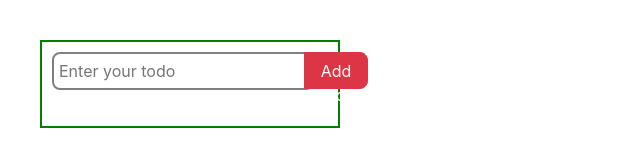
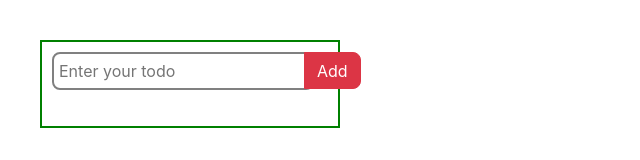
Before and after one commit to Difa-D-S/React.js, a React (Create React App) app: page / in a window 1280 px wide. Shown: the top 160 px of the page, without its empty margins (0-640 px from the left). Built offline with nearby package versions, Linux system fonts and the light colour scheme.

Commit message:
Updated Editing

```diff
--- a/src/App.js
+++ b/src/App.js
@@ -1,4 +1,4 @@
-import React, {useEffect, useState, useRef} from 'react';
+import React, {useEffect, useState} from 'react';
 import Button from 'react-bootstrap/Button';
 import './App.css';
 import { FontAwesomeIcon } from '@fortawesome/react-fontawesome'
@@ -12,9 +12,7 @@ const App = () => {
     completed:false
   });
   const [arr, setArr] = useState([]);
-
-  const [editing, setEditing] = useState([]);
-
+  const [show, setShow] = useState(true);
 
 
   useEffect(() =>{ localStorage.setItem('todos', JSON.stringify(arr))
@@ -38,15 +36,27 @@ const App = () => {
   }
 
   const handleEdit = (id) => {
-    // const editing = arr.filter((item) => item.id === id);
-    // const edited = editing.map((editing) => editing.title);
-    // setTodo({title: edited})
+    const findTodo = arr.find((todo) => todo.id === id ? handleDelete(id) : {...arr});
+    setTodo(findTodo);
+    setShow(false);
 
-    const findTodo = arr.find((todo) => todo.id === id);
-    setTodo(findTodo);
-    console.log(setEditing(...editing, arr, todo));
 
+    // console.log(setEditing(...editing, arr, todo));
+
+            // const editing = arr.filter((item) => item.id === id);
+            // const edited = editing.map((editing) => editing.title);
+            // setTodo({title: edited})
   }
+
+  const startEditing = () => {
+    addTodoHandler();
+  }
+
+  // const update = (id, title) => {
+  //   setArr(arr.map( (todo) => todo.id === id ? {...arr, title: title} : arr))
+  // }
+
+
 
   // useEffect( () => {
   //   if(editing) {
@@ -76,7 +86,14 @@ const App = () => {
         }
       }} ></input>
 
-    <Button className="arr-click" variant="danger" onClick={addTodoHandler}> Add Todo </Button>
+    {show ? (
+      <>
+      <Button className="arr-click" variant="danger" onClick={addTodoHandler}> Add </Button>
+      </> ) : (
+        <>
+        <Button className="arr-click" variant="danger" onClick={startEditing}> Edit </Button>
+        </>
+      ) }
     </div>
                 {/* <button
                   onClick = {() => {
```
